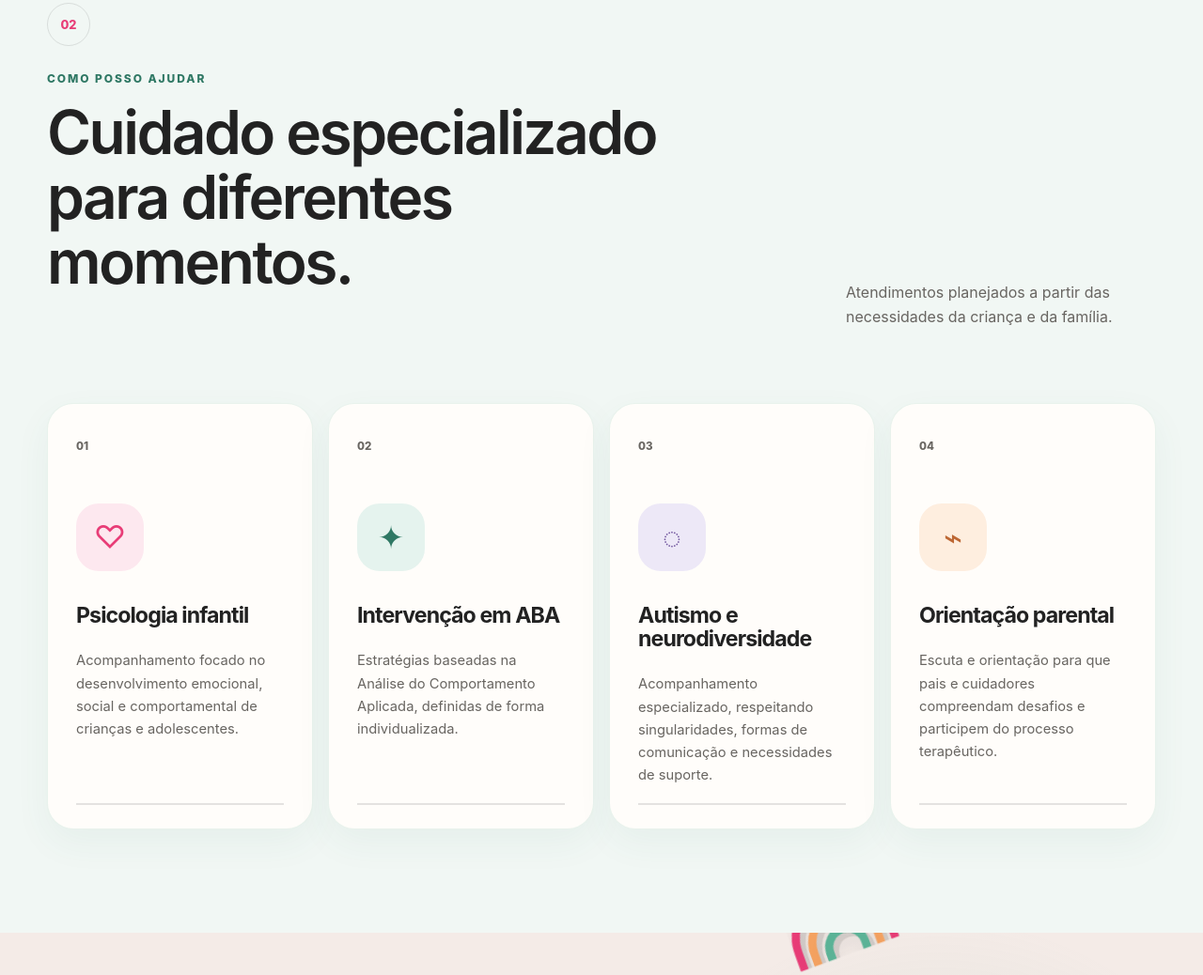
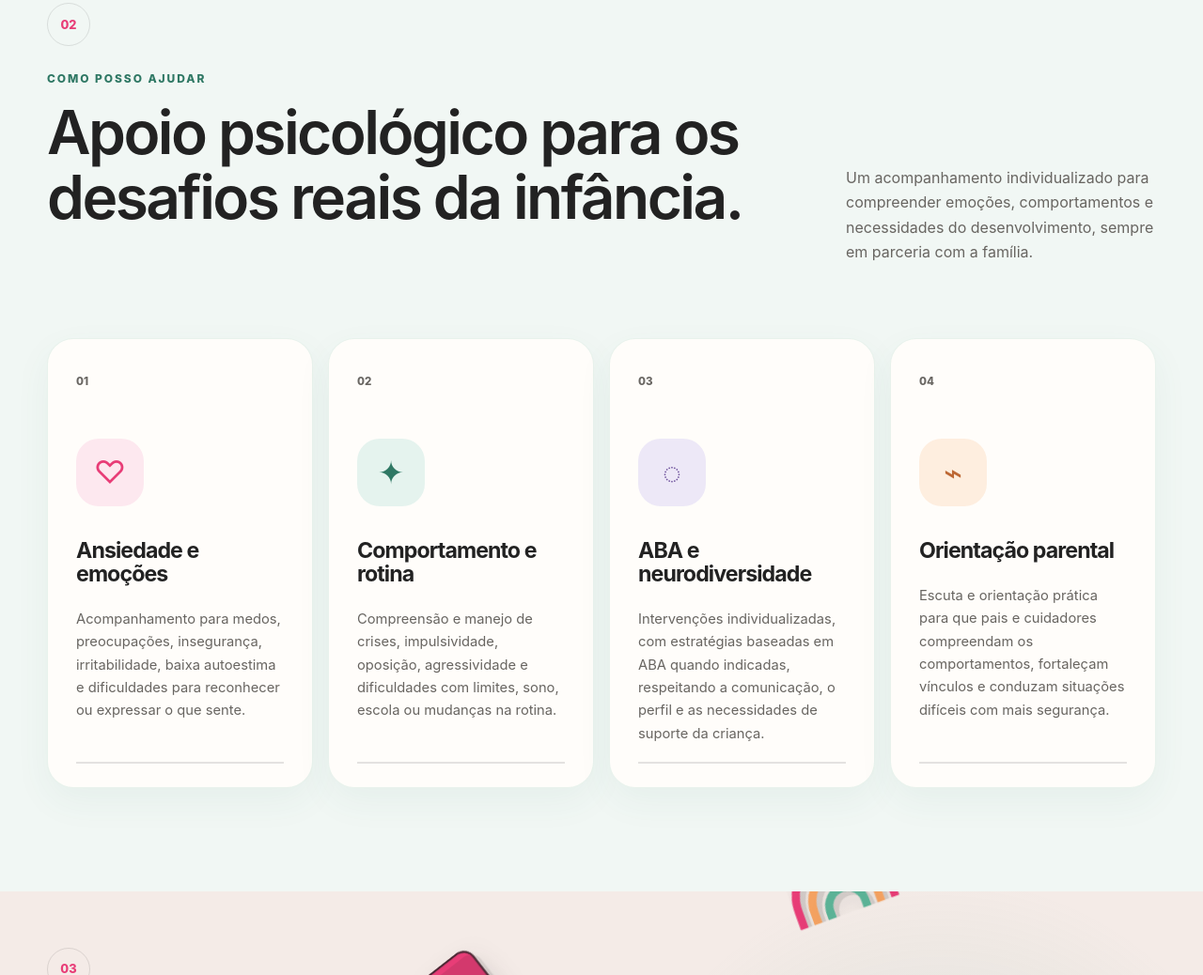
Before and after one commit to Matheusdmsh/Portflio-Manu, a plain HTML site: page dist/index.html in a window 1280 px wide. Shown: the part 2591-3629 px from the top of the page at 94% size. Drawn offline with Linux system fonts and the light colour scheme.

Commit message:
Refine service positioning and copy

```diff
--- a/dist/index.html
+++ b/dist/index.html
@@ -127,38 +127,38 @@
             <div>
               <span class="section-number">02</span>
               <p class="kicker">Como posso ajudar</p>
-              <h2>Cuidado especializado para diferentes momentos.</h2>
+              <h2>Apoio psicológico para os desafios reais da infância.</h2>
             </div>
-            <p>Atendimentos planejados a partir das necessidades da criança e da família.</p>
+            <p>Um acompanhamento individualizado para compreender emoções, comportamentos e necessidades do desenvolvimento, sempre em parceria com a família.</p>
           </div>
 
           <div class="service-grid">
             <article class="service-card reveal" data-tilt data-tilt-strength="3">
               <span class="service-index">01</span>
               <div class="service-symbol symbol-heart" aria-hidden="true">♡</div>
-              <h3>Psicologia infantil</h3>
-              <p>Acompanhamento focado no desenvolvimento emocional, social e comportamental de crianças e adolescentes.</p>
+              <h3>Ansiedade e emoções</h3>
+              <p>Acompanhamento para medos, preocupações, insegurança, irritabilidade, baixa autoestima e dificuldades para reconhecer ou expressar o que sente.</p>
               <span class="card-line"></span>
             </article>
             <article class="service-card reveal" data-tilt data-tilt-strength="3">
               <span class="service-index">02</span>
               <div class="service-symbol symbol-spark" aria-hidden="true">✦</div>
-              <h3>Intervenção em ABA</h3>
-              <p>Estratégias baseadas na Análise do Comportamento Aplicada, definidas de forma individualizada.</p>
+              <h3>Comportamento e rotina</h3>
+              <p>Compreensão e manejo de crises, impulsividade, oposição, agressividade e dificuldades com limites, sono, escola ou mudanças na rotina.</p>
               <span class="card-line"></span>
             </article>
             <article class="service-card reveal" data-tilt data-tilt-strength="3">
               <span class="service-index">03</span>
               <div class="service-symbol symbol-circle" aria-hidden="true">◌</div>
-              <h3>Autismo e neurodiversidade</h3>
-              <p>Acompanhamento especializado, respeitando singularidades, formas de comunicação e necessidades de suporte.</p>
+              <h3>ABA e neurodiversidade</h3>
+              <p>Intervenções individualizadas, com estratégias baseadas em ABA quando indicadas, respeitando a comunicação, o perfil e as necessidades de suporte da criança.</p>
               <span class="card-line"></span>
             </article>
             <article class="service-card reveal" data-tilt data-tilt-strength="3">
               <span class="service-index">04</span>
               <div class="service-symbol symbol-people" aria-hidden="true">⌁</div>
               <h3>Orientação parental</h3>
-              <p>Escuta e orientação para que pais e cuidadores compreendam desafios e participem do processo terapêutico.</p>
+              <p>Escuta e orientação prática para que pais e cuidadores compreendam os comportamentos, fortaleçam vínculos e conduzam situações difíceis com mais segurança.</p>
               <span class="card-line"></span>
             </article>
           </div>
```
